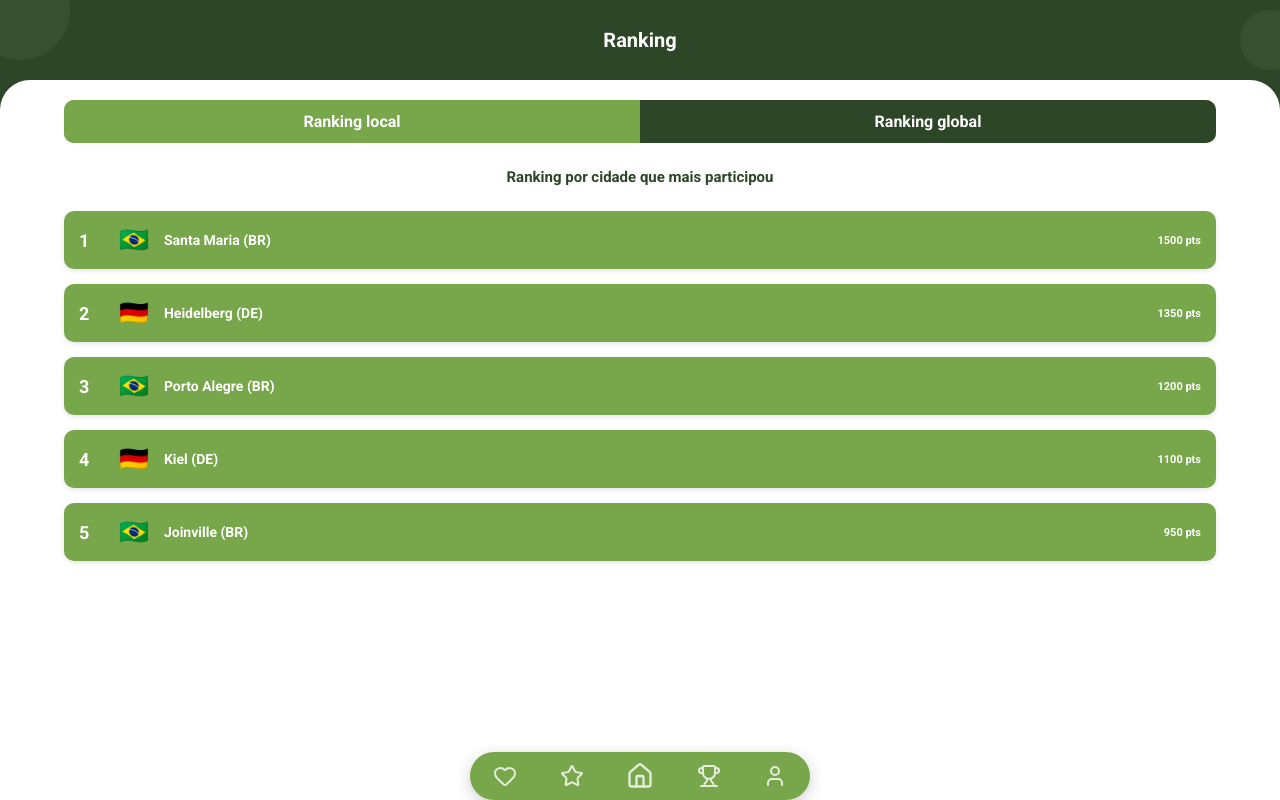
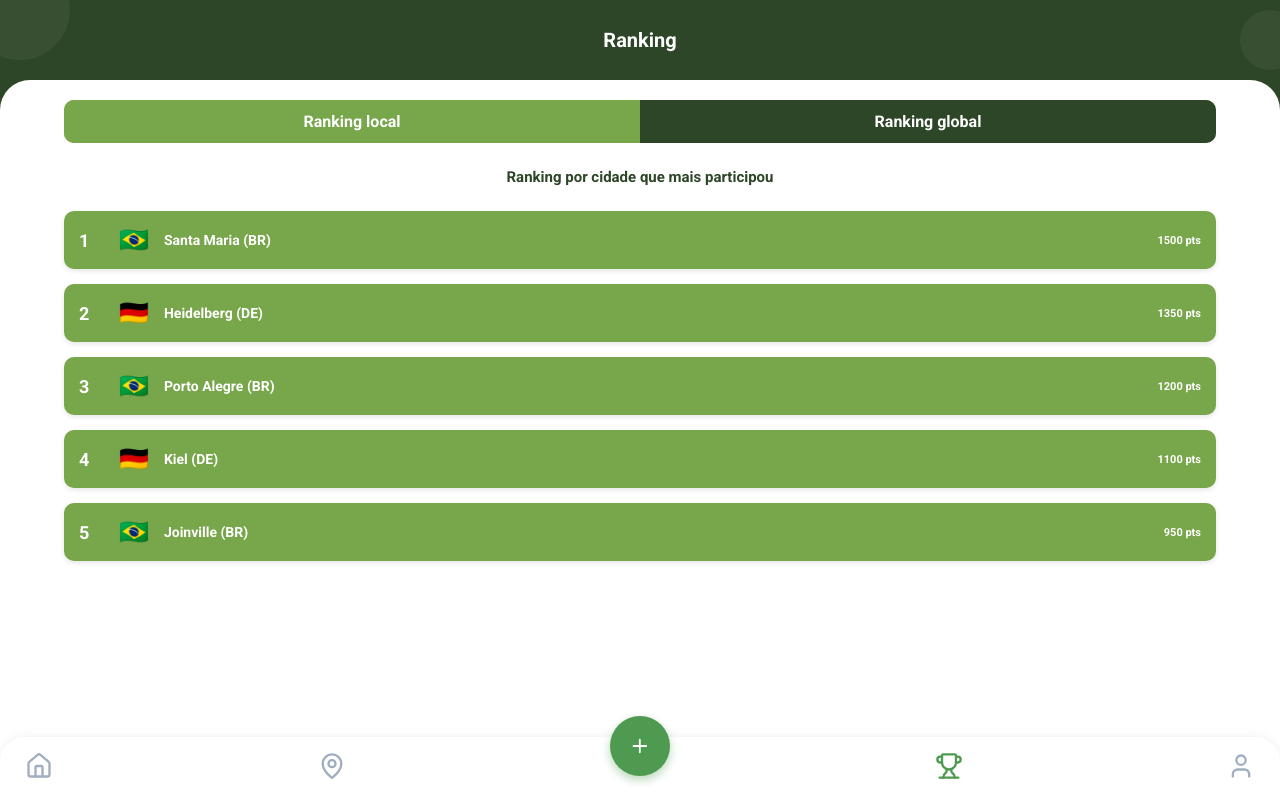
Before and after one commit to iamvitoria/TCC, a React (Vite) app in the folder ecomonitor/: page /ranking in a window 1280 px wide. Built offline with nearby package versions, Linux system fonts and the light colour scheme.

Commit message:
fix home

```diff
--- a/ecomonitor/src/components/Navbar/Navbar.css
+++ /dev/null
@@ -1,43 +0,0 @@
-.navbar-container {
-  position: fixed;
-  bottom: calc(env(safe-area-inset-bottom, 0px) + 15px);
-  left: 50%;
-  transform: translateX(-50%);
-  z-index: 10000;
-  width: 85%;
-  max-width: 340px;
-}
-
-.navbar-content {
-  background-color: #78A64B;
-  border-radius: 30px;
-  padding: 6px 15px;
-  box-shadow: 0 4px 15px rgba(0, 0, 0, 0.2);
-  display: flex;
-  justify-content: space-between;
-  align-items: center;
-  height: 48px;
-}
-
-.nav-btn {
-  background: none;
-  border: none;
-  color: white;
-  opacity: 0.8;
-  padding: 8px;
-  display: flex;
-  align-items: center;
-  justify-content: center;
-  font-size: 20px;
-}
-
-.home-btn {
-  background-color: white;
-  color: #78A64B;
-  width: 45px;
-  height: 45px;
-  border-radius: 50%;
-  margin-top: -10px;
-  border: 3px solid #78A64B;
-  box-shadow: 0 2px 8px rgba(0,0,0,0.1);
-}
--- a/ecomonitor/src/components/Navbar/Navbar.jsx
+++ b/ecomonitor/src/components/Navbar/Navbar.jsx
@@ -1,14 +1,13 @@
 import React from "react";
 import { useNavigate, useLocation } from "react-router-dom";
 import {
-  Heart,
-  Star,
   House,
+  MapPin,
+  Plus,
   Trophy,
   User,
   LayoutDashboard
 } from "lucide-react";
-import "./Navbar.css";
 
 const Navbar = ({ isAdmin = false }) => {
   const navigate = useNavigate();
@@ -16,77 +15,104 @@ const Navbar = ({ isAdmin = false }) => {
 
   const isActive = (path) => location.pathname === path;
 
+  const navbarContainerStyle = {
+    position: "fixed",
+    bottom: 0,
+    left: 0,
+    width: "100%",
+    backgroundColor: "white",
+    borderTopLeftRadius: "25px",
+    borderTopRightRadius: "25px",
+    boxShadow: "0 -2px 10px rgba(0,0,0,0.05)",
+    padding: "15px 25px 20px 25px",
+    boxSizing: "border-box",
+    display: "flex",
+    justifyContent: "space-between",
+    alignItems: "center",
+    zIndex: 1000
+  };
+
+  const getIconColor = (active) => active ? "#4E9A51" : "#A0AEC0"; // Verde se ativo, cinza se inativo
+
+  const navButtonStyle = {
+    background: "none",
+    border: "none",
+    padding: "0",
+    cursor: "pointer",
+    display: "flex",
+    flexDirection: "column",
+    alignItems: "center",
+    transition: "color 0.2s"
+  };
+
+  const centerButtonContainer = {
+    position: "relative",
+    width: "60px",
+    display: "flex",
+    justifyContent: "center"
+  };
+
+  const centerButtonStyle = {
+    position: "absolute",
+    bottom: "-10px",
+    backgroundColor: "#4E9A51",
+    color: "white",
+    border: "none",
+    borderRadius: "50%",
+    width: "60px",
+    height: "60px",
+    display: "flex",
+    justifyContent: "center",
+    alignItems: "center",
+    boxShadow: "0 4px 10px rgba(78, 154, 81, 0.4)",
+    cursor: "pointer"
+  };
+
   if (isAdmin) {
     return (
-      <div className="navbar-container">
-        <nav className="navbar-content" style={{ justifyContent: 'space-evenly' }}>
-
-          <button
-            className={`nav-btn ${isActive("/admin-dashboard") ? "active" : ""}`}
-            onClick={() => navigate("/admin-dashboard")}
-          >
-            <LayoutDashboard size={24} />
+      <div style={navbarContainerStyle}>
+        <button style={navButtonStyle} onClick={() => navigate("/admin-dashboard")}>
+          <LayoutDashboard size={28} color={getIconColor(isActive("/admin-dashboard"))} />
         </button>
 
-          <button
-            className={`nav-btn camera-btn ${isActive("/admin-home") ? "camera-active" : ""}`}
-            onClick={() => navigate("/admin-dashboard")}
-          >
-            <House size={28} />
+        <div style={centerButtonContainer}>
+          <button style={centerButtonStyle} onClick={() => navigate("/admin-home")}>
+            <House size={28} color="white" />
           </button>
+        </div>
 
-          <button
-            className={`nav-btn ${isActive("/admin-perfil") ? "active" : ""}`}
-            onClick={() => navigate("/admin-perfil")}
-          >
-            <User size={24} />
+        <button style={navButtonStyle} onClick={() => navigate("/admin-perfil")}>
+          <User size={28} color={getIconColor(isActive("/admin-perfil"))} />
         </button>
-
-        </nav>
       </div>
     );
   }
 
   return (
-    <div className="navbar-container">
-      <nav className="navbar-content">
+    <div style={navbarContainerStyle}>
 
-        <button
-          className={`nav-btn ${isActive("/contribuicoes") ? "active" : ""}`}
-          onClick={() => navigate("/contribuicoes")}
-        >
-          <Heart size={24} />
+      <button style={navButtonStyle} onClick={() => navigate("/home")}>
+        <House size={28} color={getIconColor(isActive("/home"))} />
       </button>
 
-        <button
-          className={`nav-btn ${isActive("/conquistas") ? "active" : ""}`}
-          onClick={() => navigate("/conquistas")}
-        >
-          <Star size={24} />
+      <button style={navButtonStyle} onClick={() => navigate("/mapa")}>
+        <MapPin size={28} color={getIconColor(isActive("/mapa"))} />
       </button>
 
-        <button
-          className={`nav-btn camera-btn ${isActive("/home") ? "camera-active" : ""}`}
-          onClick={() => navigate("/home")}
-        >
-          <House size={28} />
+      <div style={centerButtonContainer}>
+        <button style={centerButtonStyle} onClick={() => navigate("/denuncia")}>
+          <Plus size={36} color="white" />
+        </button>
+      </div>
+
+      <button style={navButtonStyle} onClick={() => navigate("/ranking")}>
+        <Trophy size={28} color={getIconColor(isActive("/ranking"))} />
       </button>
 
-        <button
-          className={`nav-btn ${isActive("/ranking") ? "active" : ""}`}
-          onClick={() => navigate("/ranking")}
-        >
-          <Trophy size={24} />
+      <button style={navButtonStyle} onClick={() => navigate("/perfil")}>
+        <User size={28} color={getIconColor(isActive("/perfil"))} />
       </button>
 
-        <button
-          className={`nav-btn ${isActive("/perfil") ? "active" : ""}`}
-          onClick={() => navigate("/perfil")}
-        >
-          <User size={24} />
-        </button>
-
-      </nav>
     </div>
   );
 };
--- a/ecomonitor/src/pages/Login.jsx
+++ b/ecomonitor/src/pages/Login.jsx
@@ -42,6 +42,10 @@ const Login = () => {
 
         const perfilDoUsuario = dados.perfil || 'user';
         localStorage.setItem('perfilUsuario', perfilDoUsuario);
+
+        if (dados.nome) {
+            localStorage.setItem('nomeUsuario', dados.nome);
+        }
 
         setAlerta({ visivel: true, texto: "Login feito com sucesso!", tipo: "sucesso" });
 
```
Also changed, not shown: ecomonitor/src/pages/Home.jsx (+221 -64 lines). Lines whose indentation alone changed are shown as unchanged.
